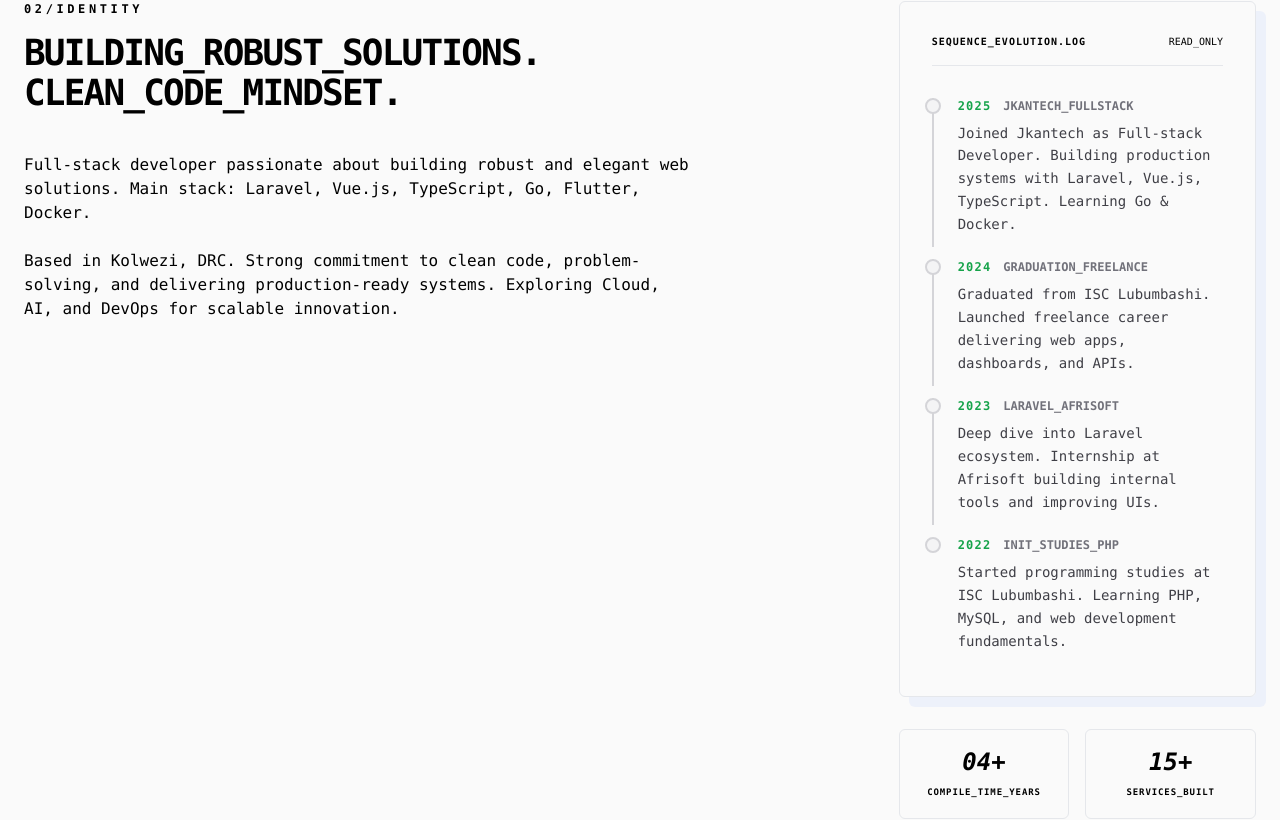
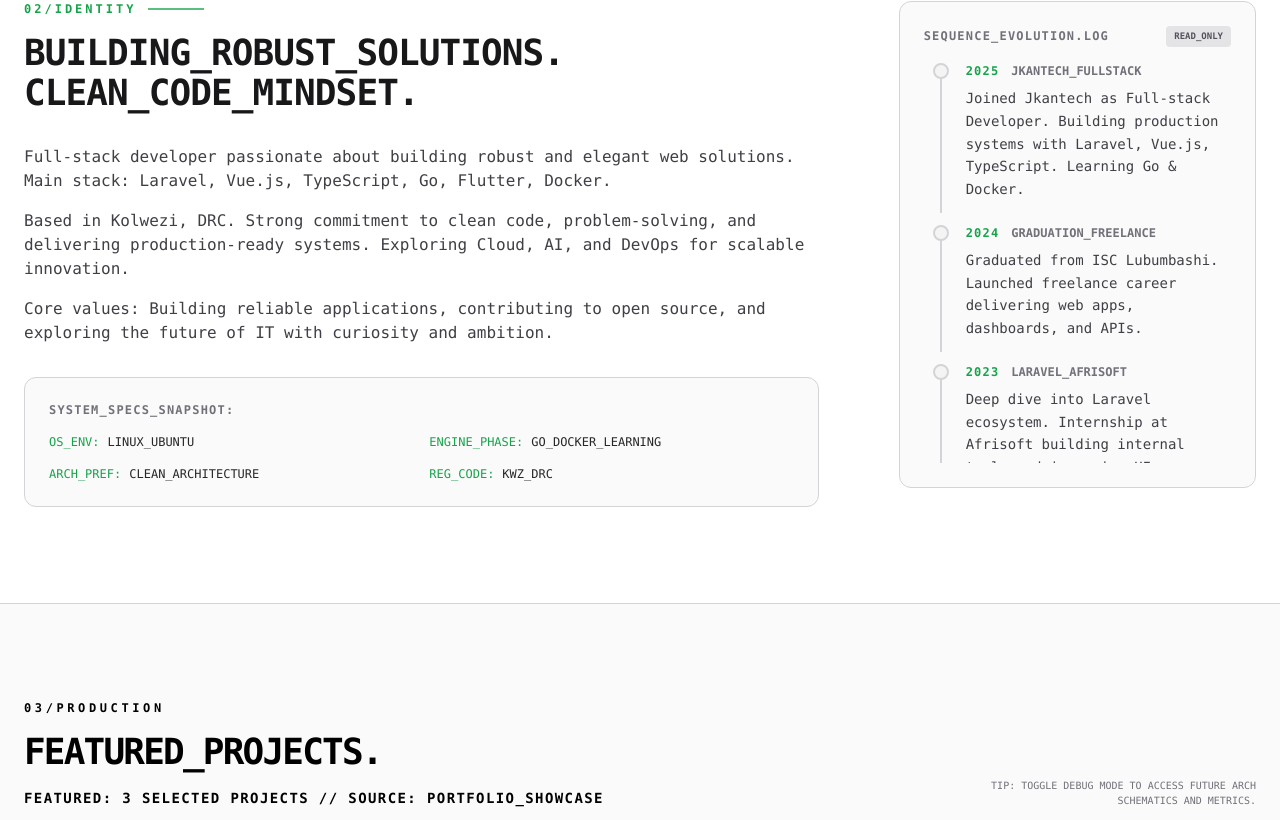
Before and after one commit to judempoyo/judempoyov3, a Nuxt app: page / in a window 1280 px wide. Shown: the part 832-1652 px from the top of the page. Built offline with nearby package versions, Linux system fonts and the light colour scheme.

Commit message:
fix : enhance contact section ui

```diff
--- a/app/components/sections/About.vue
+++ b/app/components/sections/About.vue
@@ -1,101 +1,114 @@
 <script setup lang="ts">
 const { t } = useI18n()
-const { isDebug } = useLogLevel()
+
+// Easter egg state
+const showPhoto = ref(false)
+const clickCount = ref(0)
+let clickTimer: ReturnType<typeof setTimeout> | null = null
+
+// Triple-click easter egg on name
+const handleNameClick = () => {
+  clickCount.value++
+
+  if (clickTimer) clearTimeout(clickTimer)
+
+  if (clickCount.value === 3) {
+    showPhoto.value = true
+    clickCount.value = 0
+  }
+
+  clickTimer = setTimeout(() => {
+    clickCount.value = 0
+  }, 500)
+}
+
+// Keyboard shortcut: Ctrl+Shift+J
+onMounted(() => {
+  const handleKeyPress = (e: KeyboardEvent) => {
+    if (e.ctrlKey && e.shiftKey && e.key === 'J') {
+      showPhoto.value = !showPhoto.value
+    }
+  }
+  window.addEventListener('keydown', handleKeyPress)
+
+  onUnmounted(() => {
+    window.removeEventListener('keydown', handleKeyPress)
+  })
+})
 </script>
 
 <template>
-  <section id="about" class="py-24 px-6 relative overflow-hidden bg-background dark:bg-zinc-900 text-foreground">
+  <PhotoModal v-model:show="showPhoto" />
+
+  <section id="about" class="py-24 px-6 bg-white dark:bg-black border-b border-zinc-300 dark:border-zinc-700">
     <div class="container mx-auto max-w-[1400px]">
-      <div class="grid grid-cols-1 lg:grid-cols-12 gap-20 items-start">
+      <div class="grid grid-cols-1 lg:grid-cols-12 gap-10 lg:gap-20">
 
-        <!-- Left Side: Narrative -->
-        <div class="lg:col-span-12 xl:col-span-8 space-y-10">
+        <div class="lg:col-span-8 space-y-8">
           <div class="space-y-4">
             <div class="flex items-center gap-3">
-              <span class="text-xs font-black text-primary dark:text-primary-light uppercase tracking-[0.3em]">
+              <span class="text-xs font-extrabold text-green-600 dark:text-green-400 uppercase tracking-[0.25em]">
                 {{ t('about.section_id') }}
               </span>
-              <div class="h-[1px] w-12 bg-primary dark:bg-primary-light"></div>
+              <div class="h-[2px] w-14 bg-green-600 dark:bg-green-400 opacity-70"></div>
             </div>
-            <h2 class="text-2xl md:text-4xl font-black tracking-tighter max-w-xl text-foreground dark:text-zinc-100">
+            <h2 class="text-lg md:text-4xl font-extrabold tracking-tight text-zinc-900 dark:text-zinc-100 cursor-help"
+              @click="handleNameClick">
               {{ t('about.title') }}
             </h2>
           </div>
 
-          <div
-            class="space-y-6 text-sm md:text-base leading-relaxed font-medium max-w-2xl text-muted-foreground dark:text-zinc-400">
+          <div class="space-y-4 text-sm md:text-base leading-relaxed text-zinc-700 dark:text-zinc-400">
             <p>{{ t('about.bio_1') }}</p>
             <p>{{ t('about.bio_2') }}</p>
+            <p>{{ t('about.bio_3') }}</p>
           </div>
 
-          <!-- Technical Specs (DEBUG view) -->
-          <Transition enter-active-class="transition duration-500 delay-200" enter-from-class="opacity-0 translate-x-4"
-            enter-to-class="opacity-100 translate-x-0">
-            <div v-if="isDebug"
-              class="p-6 border border-border dark:border-zinc-700 bg-muted/20 dark:bg-zinc-800/30 space-y-4 rounded-md">
-              <span class="text-[10px] font-black uppercase text-muted-foreground/60 dark:text-zinc-500">
+        <div class="p-6 bg-zinc-50 dark:bg-zinc-900 border border-zinc-300 dark:border-zinc-800 rounded-xl">
+  <h3 class="text-xs font-black uppercase tracking-widest text-zinc-500 dark:text-zinc-600 mb-4">
     {{ t('about.specs.title') }}
-              </span>
-              <div class="grid grid-cols-2 lg:grid-cols-4 gap-6">
-                <div class="space-y-1">
-                  <span
-                    class="block text-[9px] font-bold text-muted-foreground dark:text-zinc-400 uppercase">OS_ENV</span>
-                  <span class="block text-xs font-black uppercase tracking-widest text-foreground dark:text-zinc-100">{{
-                    t('about.specs.os') }}</span>
+  </h3>
+
+  <div class="grid grid-cols-1 sm:grid-cols-2 gap-4 text-xs sm:text-[11px] md:text-xs font-mono">
+    <div class="break-words">
+      <span class="text-green-600 dark:text-green-400">OS_ENV:</span>
+      <span class="ml-2 text-zinc-800 dark:text-zinc-300">{{ t('about.specs.os') }}</span>
     </div>
-                <div class="space-y-1">
-                  <span
-                    class="block text-[9px] font-bold text-muted-foreground dark:text-zinc-400 uppercase">ENGINE_PHASE</span>
-                  <span class="block text-xs font-black uppercase tracking-widest text-foreground dark:text-zinc-100">{{
-                    t('about.specs.phase') }}</span>
+
+    <div class="break-words">
+      <span class="text-green-600 dark:text-green-400">ENGINE_PHASE:</span>
+      <span class="ml-2 text-zinc-800 dark:text-zinc-300">{{ t('about.specs.phase') }}</span>
     </div>
-                <div class="space-y-1">
-                  <span
-                    class="block text-[9px] font-bold text-muted-foreground dark:text-zinc-400 uppercase">ARCH_PREF</span>
-                  <span class="block text-xs font-black uppercase tracking-widest text-foreground dark:text-zinc-100">{{
-                    t('about.specs.arch') }}</span>
+
+    <div class="break-words">
+      <span class="text-green-600 dark:text-green-400">ARCH_PREF:</span>
+      <span class="ml-2 text-zinc-800 dark:text-zinc-300">{{ t('about.specs.arch') }}</span>
     </div>
-                <div class="space-y-1">
-                  <span
-                    class="block text-[9px] font-bold text-muted-foreground dark:text-zinc-400 uppercase">REG_CODE</span>
-                  <span class="block text-xs font-black uppercase tracking-widest text-foreground dark:text-zinc-100">{{
-                    t('about.specs.reg') }}</span>
+
+    <div class="break-words">
+      <span class="text-green-600 dark:text-green-400">REG_CODE:</span>
+      <span class="ml-2 text-zinc-800 dark:text-zinc-300">{{ t('about.specs.reg') }}</span>
     </div>
   </div>
 </div>
-          </Transition>
+
         </div>
 
-        <!-- Right Side: Technical Journey Logs -->
-        <div class="lg:col-span-12 xl:col-span-4 space-y-8">
-          <div
-            class="p-8 border border-border dark:border-zinc-700 bg-background dark:bg-zinc-900 shadow-technical rounded-md">
-            <div class="flex items-center justify-between mb-8 pb-4 border-b border-border/50 dark:border-zinc-700">
-              <span class="text-[10px] font-black uppercase tracking-widest text-muted-foreground dark:text-zinc-400">
+        <div class="lg:col-span-4">
+          <div class="sticky top-24">
+            <div class="p-6 bg-zinc-50 dark:bg-zinc-900 border border-zinc-300 dark:border-zinc-800 rounded-xl">
+              <div class="flex items-center justify-between mb-4">
+                <h3 class="text-xs font-black uppercase tracking-widest text-zinc-500 dark:text-zinc-600">
                   {{ t('journey.title') }}
-              </span>
-              <span class="text-[10px] font-mono text-muted-foreground/60 dark:text-zinc-400">
+                </h3>
+                <span class="text-[9px] font-bold px-2 py-1 bg-zinc-200 dark:bg-zinc-800 text-zinc-600 dark:text-zinc-400 rounded">
                   {{ t('journey.mode') }}
                 </span>
               </div>
 
+              <div class="max-h-[400px] overflow-y-auto pr-2 pl-4 custom-scrollbar">
                 <JourneyLogs />
               </div>
-
-          <div class="grid grid-cols-2 gap-4">
-            <div
-              class="p-4 border border-border dark:border-zinc-700 text-center rounded-md bg-background dark:bg-zinc-900">
-              <span class="block text-2xl font-black italic text-foreground dark:text-zinc-100">04+</span>
-              <span class="text-[9px] font-bold uppercase text-muted-foreground dark:text-zinc-400 tracking-widest">
-                {{ t('about.stats.exp') }}
-              </span>
-            </div>
-            <div
-              class="p-4 border border-border dark:border-zinc-700 text-center rounded-md bg-background dark:bg-zinc-900">
-              <span class="block text-2xl font-black italic text-foreground dark:text-zinc-100">15+</span>
-              <span class="text-[9px] font-bold uppercase text-muted-foreground dark:text-zinc-400 tracking-widest">
-                {{ t('about.stats.services') }}
-              </span>
             </div>
           </div>
         </div>
@@ -106,7 +119,28 @@ const { isDebug } = useLogLevel()
 </template>
 
 <style scoped>
-.shadow-technical {
-  box-shadow: 10px 10px 0px 0px rgba(0, 85, 255, 0.05);
+.custom-scrollbar::-webkit-scrollbar {
+  width: 6px;
+}
+
+.custom-scrollbar::-webkit-scrollbar-track {
+  background: transparent;
+}
+
+.custom-scrollbar::-webkit-scrollbar-thumb {
+  background: rgb(161 161 170 / 0.3);
+  border-radius: 3px;
+}
+
+.custom-scrollbar::-webkit-scrollbar-thumb:hover {
+  background: rgb(161 161 170 / 0.5);
+}
+
+.dark .custom-scrollbar::-webkit-scrollbar-thumb {
+  background: rgb(113 113 122 / 0.3);
+}
+
+.dark .custom-scrollbar::-webkit-scrollbar-thumb:hover {
+  background: rgb(113 113 122 / 0.5);
 }
 </style>
```
Lines whose indentation alone changed are shown as unchanged.
